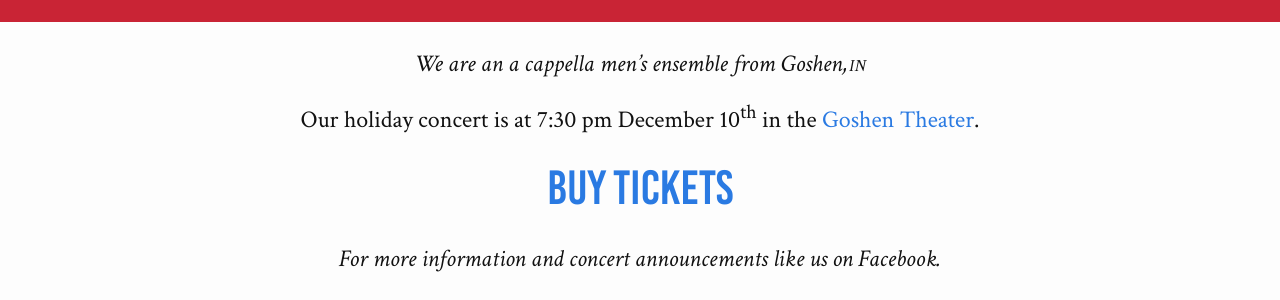
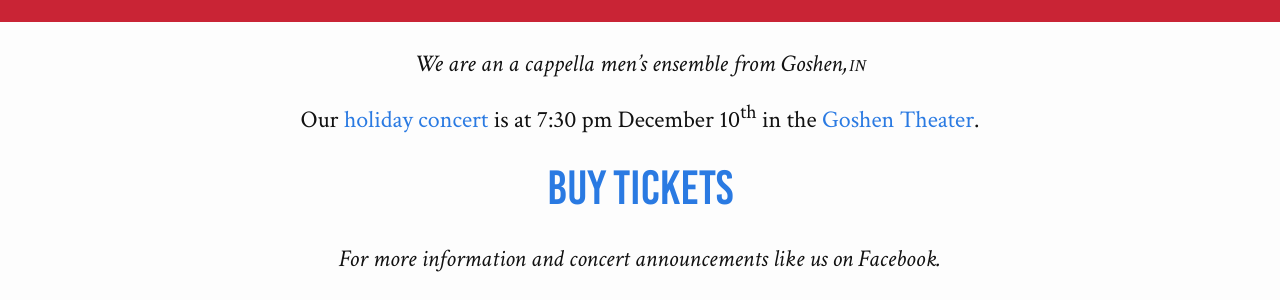
Before and after one commit to the-open-fifths/the-open-fifths.github.io, a Jekyll site: the page built from index.html, in a window 1280 px wide. Shown: the part 942-1242 px from the top of the page. Built offline with Jekyll 4.4.1, drawn with Linux system fonts in a browser that asks for light colours; part of the change alters nothing that is shown.

Commit message:
Improving clarity of target links

```diff
--- a/index.html
+++ b/index.html
@@ -15,11 +15,13 @@ layout: home
   </p>
 
   <p class="center">
-    Our holiday concert is at 7:30 pm December 10<sup>th</sup> in the
+    Our
+    <a href="http://goshentheater.com/#event|open-fifths-concert|111723">holiday concert</a>
+    is at 7:30 pm December 10<sup>th</sup> in the
     <a href="http://goshentheater.com/">Goshen Theater</a>.
   </p>
   <p class="center large-text">
-    <a href="http://goshentheater.com/#event|open-fifths-concert|111723" class="button">Buy tickets</a>
+    <a href="http://www.brownpapertickets.com/event/2713739" class="button">Buy tickets</a>
   </p>
   <p class="center">
     <i>
```
